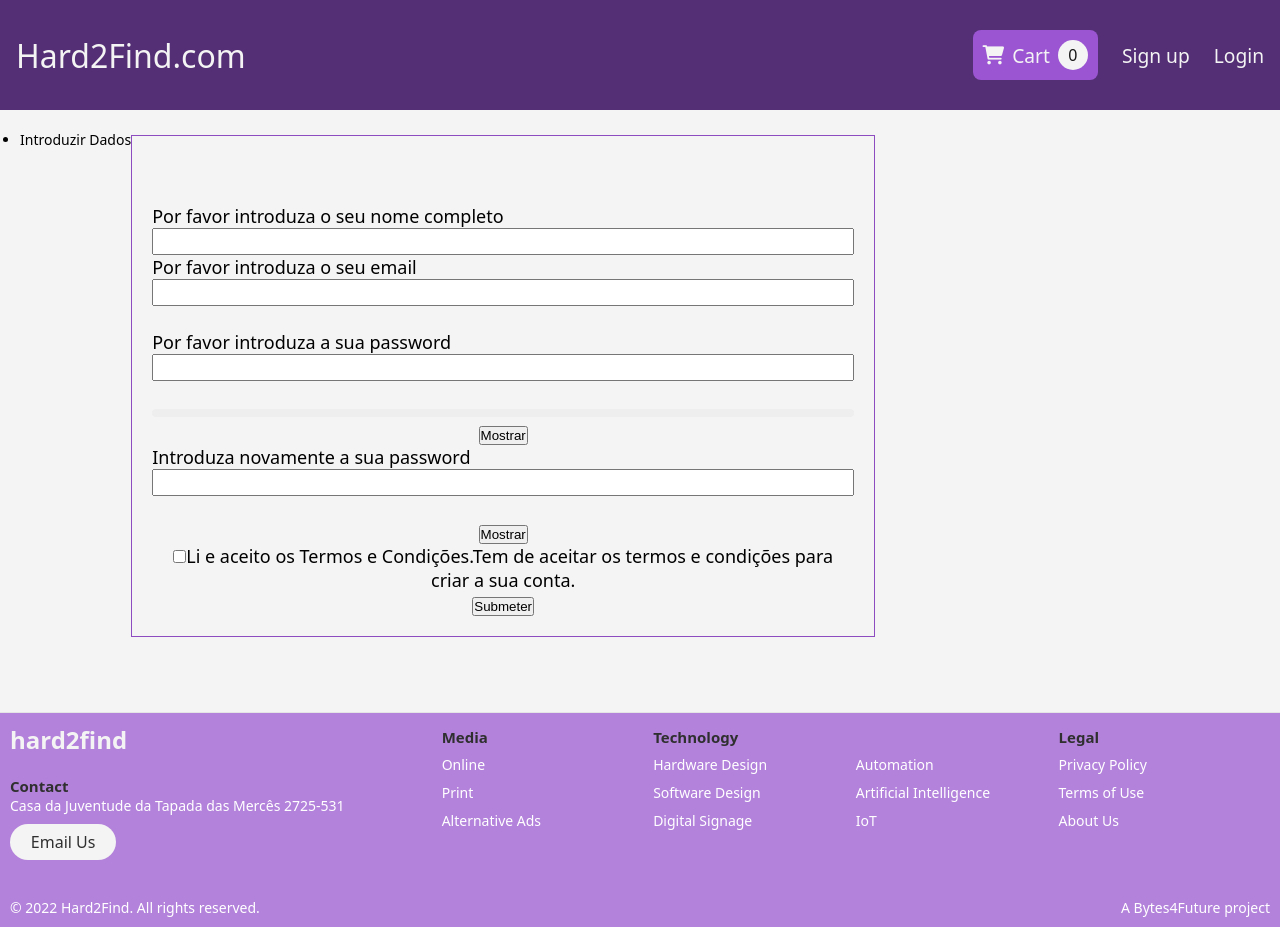
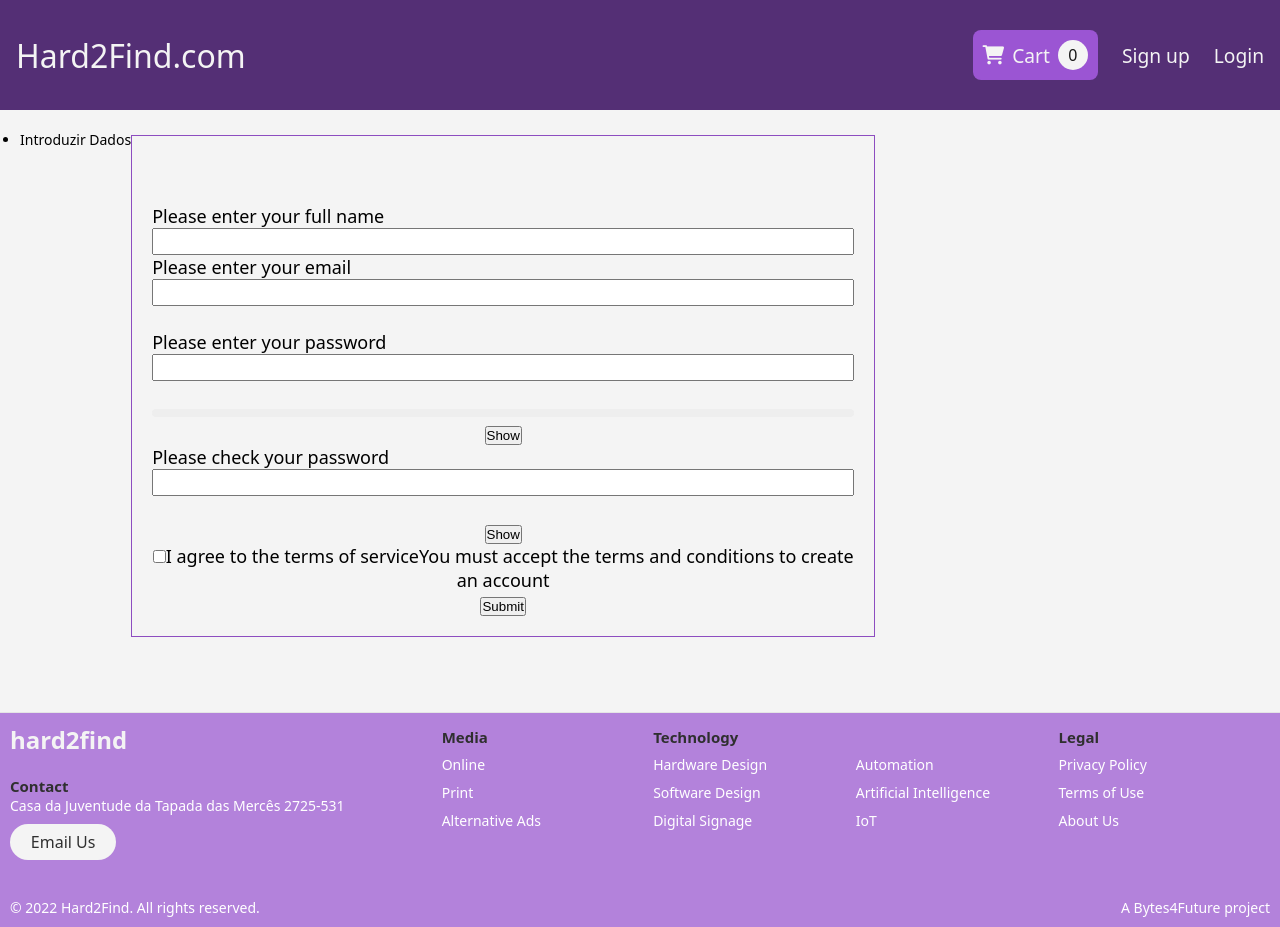
Before and after one commit to IruyCode/FinalProject, a React (Create React App) app in the folder front/: page /SingUp in a window 1280 px wide. Built offline with nearby package versions, Linux system fonts and the light colour scheme; no server answers.

Commit message:
pt to eng

```diff
--- a/front/src/components/Login/LoginAction.js
+++ b/front/src/components/Login/LoginAction.js
@@ -75,7 +75,7 @@
          <form className="formsingup" class="formsingup" onSubmit={handleSubmit}>
           {/* Campo Email*/}
         <NameInput
-            label= "Por favor insira o seu email"
+            label= "Please enter your email"
             name="email"
             campo={campos}
             errors = {errors}
@@ -83,7 +83,7 @@
         />
           {/* Campo Password*/}
         <NameInput
-            label= "Por favor insira a sua password"
+            label= "Please enter your password"
             name="password"
             campo={campos}
             errors = {errors}
--- a/front/src/components/SingUp/PasswordInput.jsx
+++ b/front/src/components/SingUp/PasswordInput.jsx
@@ -17,7 +17,7 @@
                       value={props.checkPasswordStrength(props.campo[props.name])} />
                 )}
                  <button type="button" onClick={() => setVisible(v => !v)}>
-                {visible ? 'Ocultar' : 'Mostrar'}
+                {visible ? 'Hide' : 'Show'}
             </button>
         </div>
     )
--- a/front/src/components/SingUp/SingUpActions.js
+++ b/front/src/components/SingUp/SingUpActions.js
@@ -51,7 +51,7 @@
         } else if (!validateEmail(campo.email)) {
           emailError = "Por favor introduza um endereço de email válido."
         }else if(ListDb.some((e) => e.email === campo.email)){
-          emailError = "Email já Existente , introduza outro !"
+          emailError = "Email already in use , please choose another one !"
         }
 
         setErrors(err => ({
@@ -70,7 +70,7 @@
 
           let passwordError = undefined
           if (campo.password.length === 0) {
-              passwordError = "Por favor introduza a sua password."
+              passwordError = "Please enter your password"
           } else if (passwordStrength === 0) {
               passwordError = "A sua password deve ter no mínimo 8 caracteres."
           } else if (passwordStrength < 4) {
@@ -79,9 +79,9 @@
 
           let passwordConfirmationError = undefined
           if (campo.passwordConfirmation.length === 0) {
-              passwordConfirmationError = "Por favor introduza novamente a sua password."
+              passwordConfirmationError = "Please enter your password again"
           } else if (campo.password !== campo.passwordConfirmation) {
-              passwordConfirmationError = "As passwords não coincidem."
+              passwordConfirmationError = "Passwords do not match. Please try again"
           }
         //  Validação da Confirmação da Password
 
@@ -97,7 +97,7 @@
         // Validação da aceitação dos Termos
         let acceptsTermsError = undefined
         if (!campo.acceptsTerms) {
-            acceptsTermsError = "Tem de aceitar os termos e condições para criar a sua conta."
+            acceptsTermsError = "You must accept the terms and conditions to create an account"
         }
 
         setErrors(err => ({
@@ -186,7 +186,7 @@
 
           {/* Campo Name*/}
         <NameInput
-          label="Por favor introduza o seu nome completo"
+          label="Please enter your full name"
           name="name"
           campo={campo}
           errors={errors}
@@ -194,7 +194,7 @@
 
           {/* Campo Email*/}
         <NameInput
-          label="Por favor introduza o seu email"
+          label="Please enter your email"
           name="email"
           campo={campo}
           errors={errors}
@@ -202,7 +202,7 @@
 
           {/* Campo Password*/}
         <PasswordInput
-          label="Por favor introduza a sua password"
+          label="Please enter your password"
           name="password"
           showStrength
           campo={campo}
@@ -214,7 +214,7 @@
 
           {/* Verifica Password */}
         <PasswordInput
-          label="Introduza novamente a sua password"
+          label="Please check your password"
           name="passwordConfirmation"
           campo={campo}
           errors={errors}
@@ -225,7 +225,7 @@
 
           {/* Checkbox =>Funciona*/}
         <CheckboxInput
-          label="Li e aceito os Termos e Condições."
+          label="I agree to the terms of service"
           name="acceptsTerms"
           campo={campo}
           errors={errors}
@@ -233,7 +233,7 @@
 
           {/* Para Submeter */}
 
-           <button type="submit">Submeter</button>
+           <button type="submit">Submit</button>
         </form>
         </div>
       </div>
```
